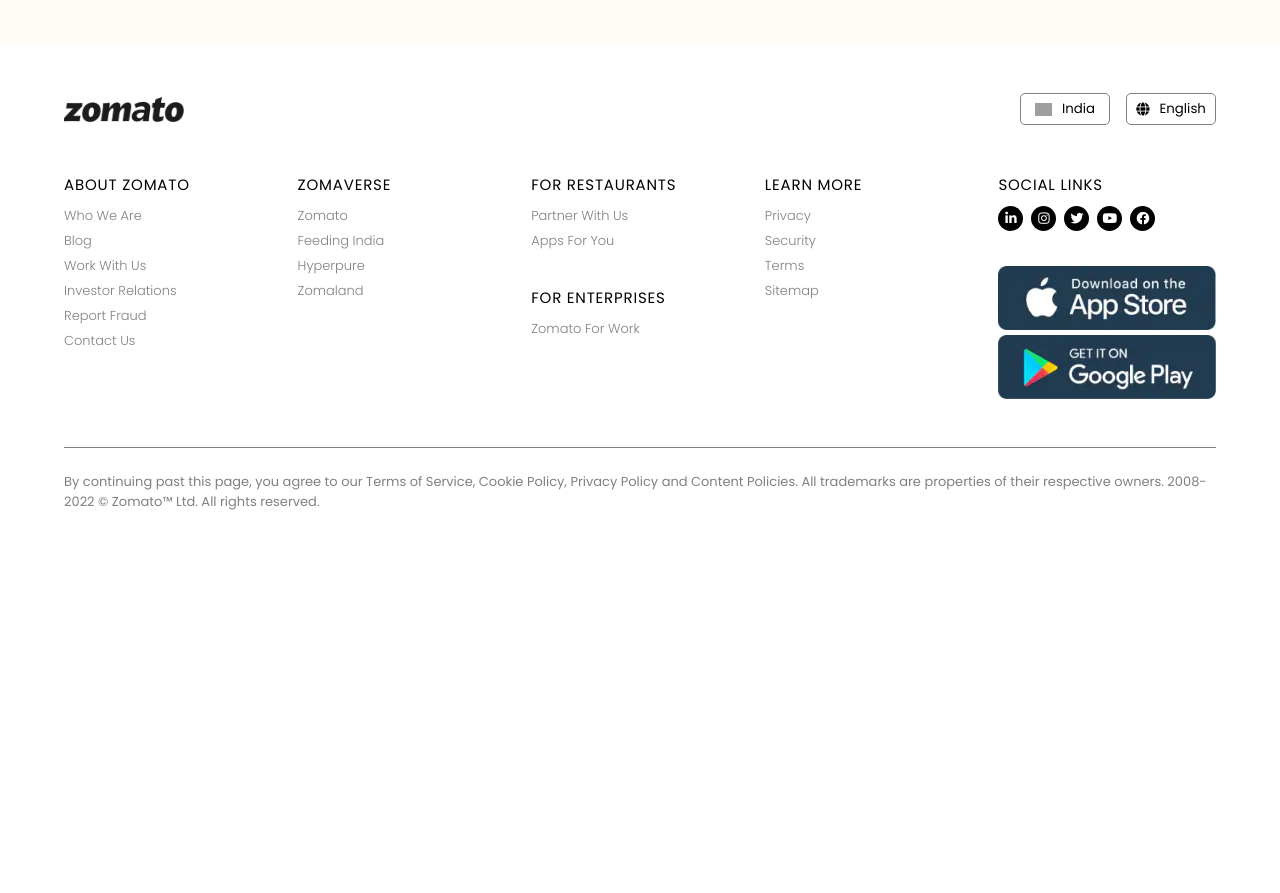
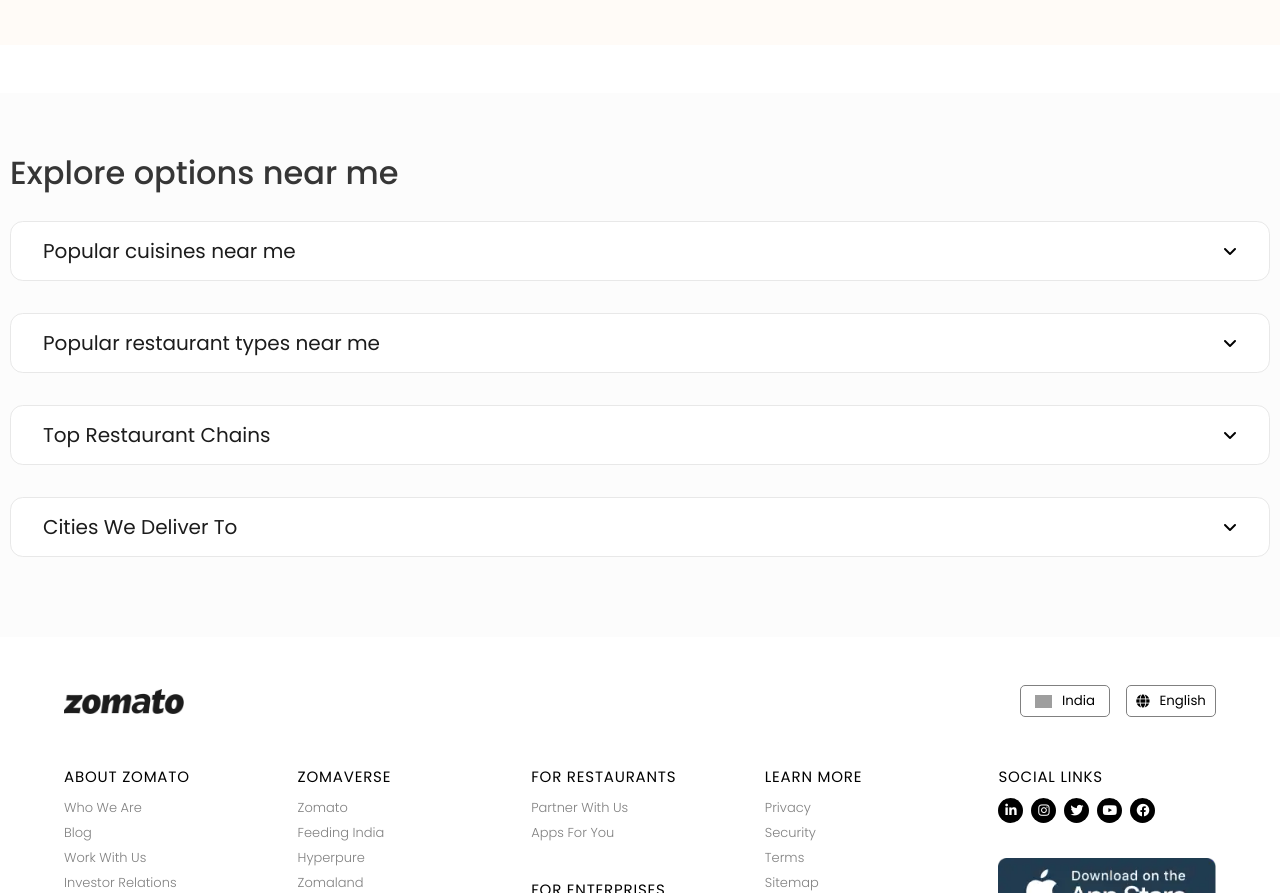
Before and after one commit to Pranav-8bit/zomato-landing-page, a plain HTML site: page index.html in a window 1280 px wide. Shown: the part 2503-3396 px from the top of the page. Before the commit the page ends 3063 px from the top, so only its background shows below. Drawn offline with Linux system fonts and the light colour scheme; grey boxes are pictures that could not be loaded.

Commit message:
completed the explore_option section

```diff
--- a/index.html
+++ b/index.html
@@ -268,6 +268,42 @@
         </div>
       </div>
     </section>
+    <section class="explore">
+      <div class="explore__option">
+        <h1 class="explore__option_title">Explore options near me</h1>
+        <div class="explore__option_points ">
+          <div class="Explore__option_card">
+          <div class="explore__option_panel">
+            <div class="secret"><h5>Popular cuisines near me</h5>
+            <i class="fa fa-angle-down"></i>
+          </div>
+        </div>
+      </div>
+        <div class="Explore__option_card">
+          <div class="explore__option_panel">
+            <div class="secret"><h5>Popular restaurant types near me</h5>
+            <i class="fa fa-angle-down"></i>
+          </div>
+          </div>
+        </div>
+          <div class="Explore__option_card">
+          <div class="explore__option_panel secert">
+            <div class="secret"><h5>Top Restaurant Chains</h5>
+            <i class="fa fa-angle-down"></i>
+          </div>
+        </div>
+          </div>
+          <div class="Explore__option_card">
+          <div class="explore__option_panel ">
+            <div class="secret"><h5>Cities We Deliver To</h5>
+            <i class="fa fa-angle-down"></i>
+          </div>
+          </div>
+        </div>
+          </div>
+        </div>
+      </div>
+    </section>
     <footer class="container footer">
       <div class="footer_section1">
         <img src="images/logo.png" alt="zomato" />
--- a/styles.css
+++ b/styles.css
@@ -680,3 +680,75 @@
     grid-template-columns: 1fr;
   }
 }
+
+/* -------------------------------------------------------- */
+/* Explore Section */
+
+.explore {
+  background: rgb(252, 252, 252);
+}
+
+.explore .explore__option {
+  position: relative;
+  max-width: 110rem;
+  max-height: initial;
+  margin: 0px 10px;
+  padding-top: 3rem;
+  padding-bottom: 3rem;
+}
+
+.explore__option_title {
+  margin: 0px 0px 1rem;
+  color: rgb(54, 54, 54);
+  font-size: 2rem;
+  line-height: 4rem;
+  font-weight: 500;
+}
+
+.Explore__option_card {
+  margin-bottom: 2rem;
+}
+
+.explore__option_panel:last-child {
+  border-bottom-left-radius: 0.8rem;
+  border-bottom-right-radius: 0.8rem;
+  border-bottom: 1px solid rgb(232, 232, 232);
+}
+
+.explore__option_panel:first-child {
+  border-top-left-radius: 0.8rem;
+  border-top-right-radius: 0.8rem;
+}
+
+.explore__option_panel {
+  padding: 0px;
+  background: rgb(255, 255, 255);
+  box-sizing: border-box;
+  border-radius: 0px;
+  box-shadow: none;
+  margin-bottom: 0px;
+  border-top: 1px solid rgb(232, 232, 232);
+  border-right: 1px solid rgb(232, 232, 232);
+  border-left: 1px solid rgb(232, 232, 232);
+  border-image: initial;
+  border-bottom: none;
+  opacity: 1;
+  pointer-events: auto;
+}
+
+.secret {
+  margin-top: 0px;
+  margin-left: 0px;
+  cursor: pointer;
+  display: flex;
+  justify-content: space-between;
+  align-items: center;
+  padding: 1rem 2rem;
+}
+.secret h5 {
+  font-weight: 400;
+  color: rgb(28, 28, 28);
+  font-size: 20px;
+  line-height: 26px;
+  margin: 0px;
+}
```
